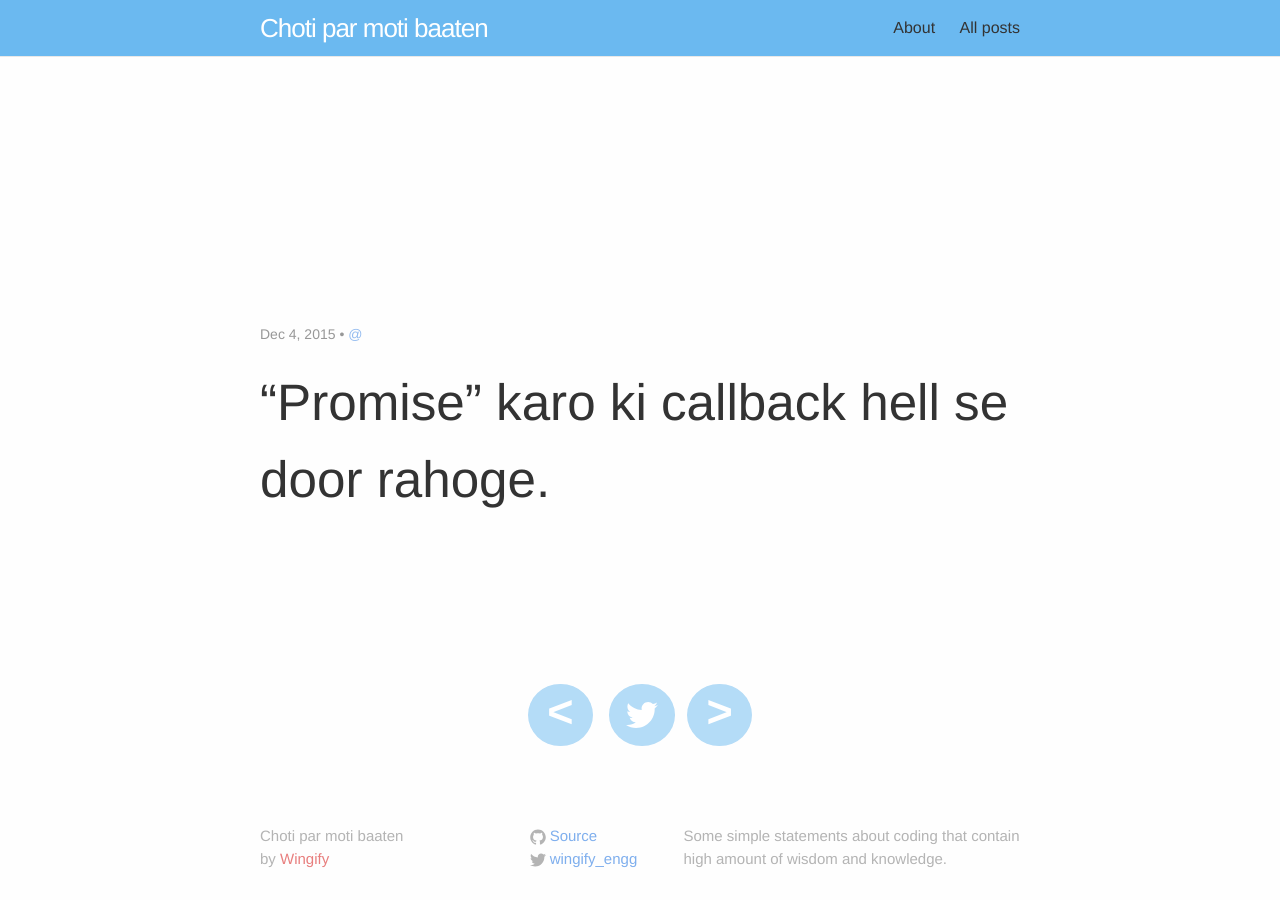
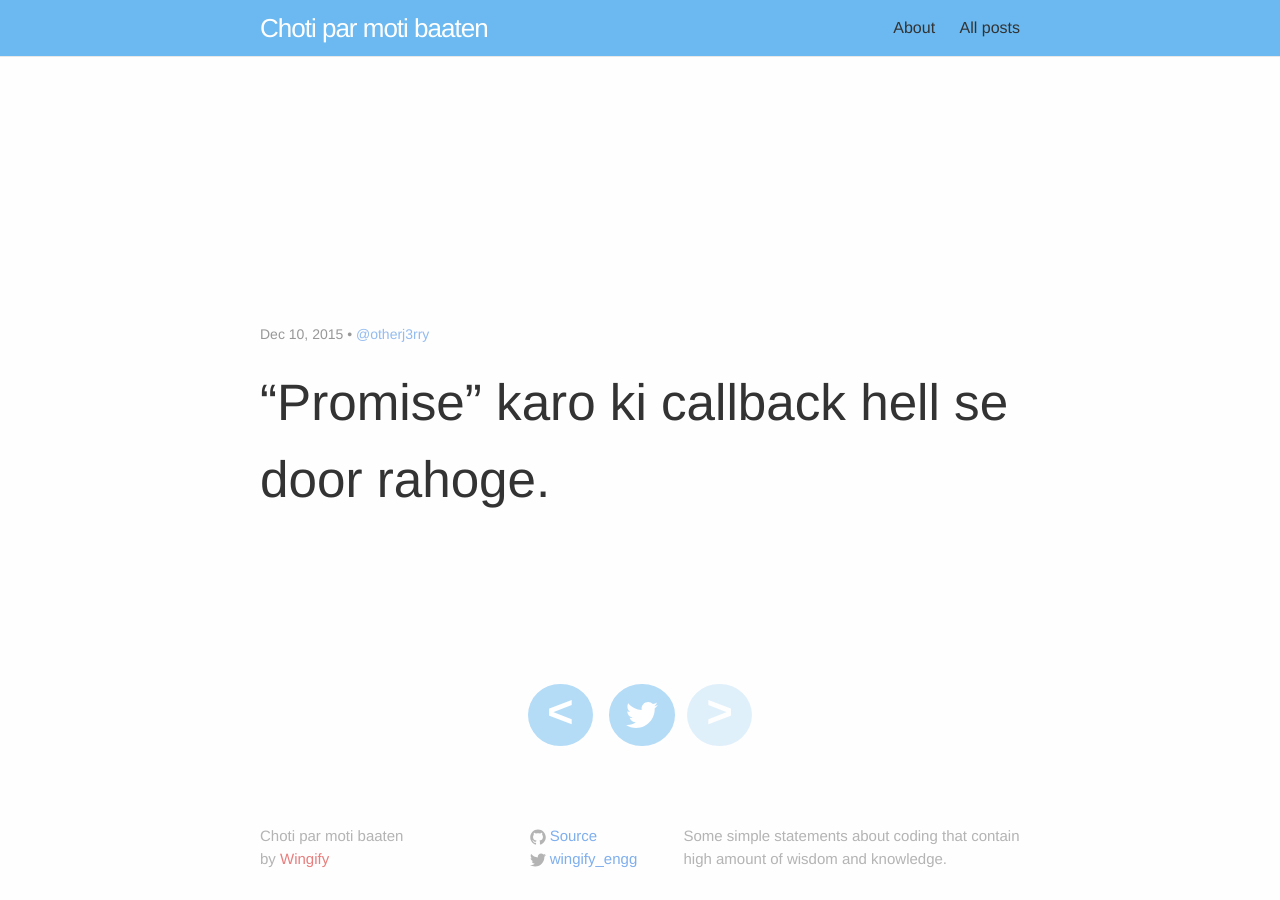
Before and after one commit to wingify/choti-moti-baaten, a Jekyll site: the page built from _posts/2015-12-10-promise-callback-hell.md, in a window 1280 px wide. Built offline with Jekyll 4.4.1, drawn with Linux system fonts in a browser that asks for light colours.

Commit message:
add contributor link support.

```diff
--- a/_includes/post.html
+++ b/_includes/post.html
@@ -1,9 +1,13 @@
 <div class="post">
 
 	{% assign author = site.authors[include.post.authorslug] %}
+	{% if author == null %}
+		{% assign author = include.post.author %}
+	{% endif %}
+
 	<div class="post-content-wrap">
 		<header class="post-header">
-			<p class="post-meta">{{ include.post.date | date: "%b %-d, %Y" }}{% if include.post.authorslug %} • <a href="https://twitter.com/{{ author.twitter }}">@{{ author.twitter }}</a>{% endif %}{% if include.post.meta %} • {{ include.post.meta }}{% endif %}</p>
+			<p class="post-meta">{{ include.post.date | date: "%b %-d, %Y" }}{% if author != null %} • <a href="https://twitter.com/{{ author.twitter }}">@{{ author.twitter }}</a>{% endif %}{% if include.post.meta %} • {{ include.post.meta }}{% endif %}</p>
 		</header>
 
 		<article class="post-content text-big">
--- a/_posts/2015-12-5-promise-callback-hell.md
+++ b/_posts/2015-12-10-promise-callback-hell.md
@@ -1,10 +1,11 @@
 ---
 layout: post
 title:  "Avoid Callback Hell"
-date:   2015-12-04 16:29:56
+date:   2015-12-10 16:29:56
 categories: nodejs javascript
-authorslug: otherj3rry
-author: Abhishek Jairath
+author:
+ twitter: otherj3rry
+ name: Abhishek Jairath
 ---
 
 "Promise" karo ki callback hell se door rahoge.
```
